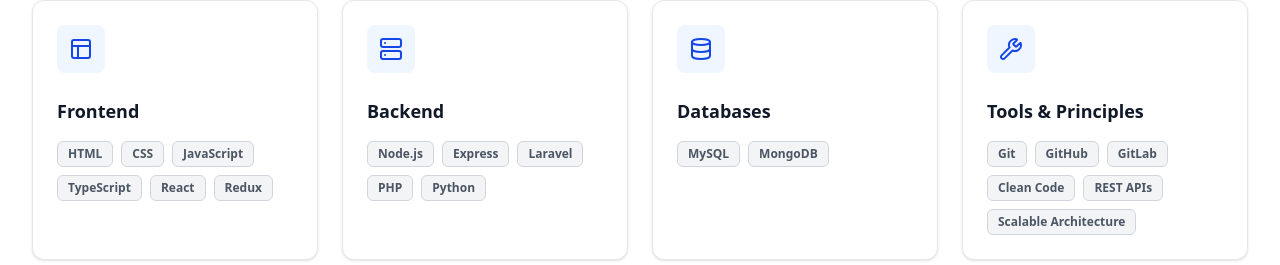
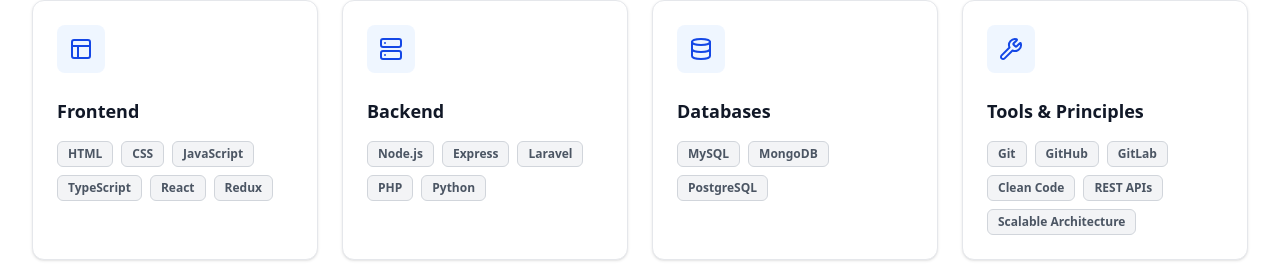
Before and after one commit to zaidBouallala-alb/portfolio, a React (Vite) app: page / in a window 1280 px wide. Shown: the part 1916-2181 px from the top of the page. Built offline with nearby package versions, Linux system fonts and the light colour scheme.

Commit message:
feat: add skills data configuration with interface and categories

```diff
--- a/src/data/skills.ts
+++ b/src/data/skills.ts
@@ -29,7 +29,8 @@
         title: "Databases",
         skills: [
             "MySQL",
-            "MongoDB"
+            "MongoDB",
+            "PostgreSQL"
         ],
     },
     {
```
